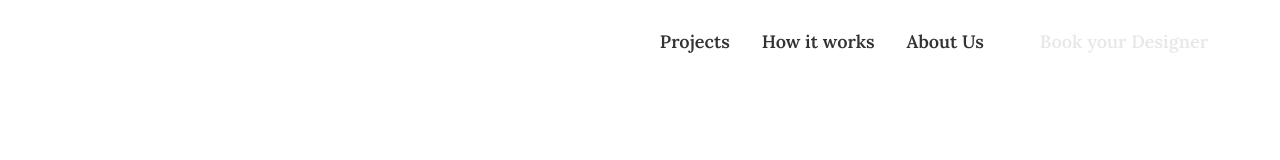
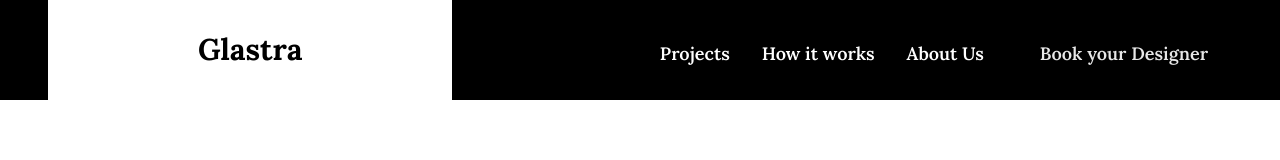
Before and after one commit to sreenath4294/Glastra-Portfolio, a plain HTML site: page index.html in a window 1280 px wide. Drawn offline with Linux system fonts and the light colour scheme.

Commit message:
update nav bar

```diff
--- a/styles/general.css
+++ b/styles/general.css
@@ -71,8 +71,10 @@ body {
   justify-content: space-between;
   align-items: center;
   /* background-color: rgba(0, 0, 0, 0.247); */
+  border-bottom: 2px solid #000;
+  background-color: #000;
 
-  height: 8rem;
+  height: 10rem;
   padding: 0 4.8rem;
   position: relative;
 }
@@ -82,9 +84,11 @@ body {
 }
 
 .logo {
-  font-size: 2.8rem;
-  color: #fff;
+  padding: 3.6rem 15rem;
+  font-size: 3rem;
+  color: rgb(0, 0, 0);
   font-weight: 700;
+  background-color: #fff;
 }
 
 /****************************************/
@@ -92,7 +96,7 @@ body {
 /****************************************/
 
 .main-nav {
-  font-size: 2.4rem;
+  font-size: 3rem;
 }
 
 .main-nav-list {
@@ -105,7 +109,7 @@ body {
 .main-nav-link:link,
 .main-nav-link:visited {
   text-decoration: none;
-  color: #333;
+  color: #fff;
   font-weight: 600;
   font-size: 1.8rem;
 }
```
